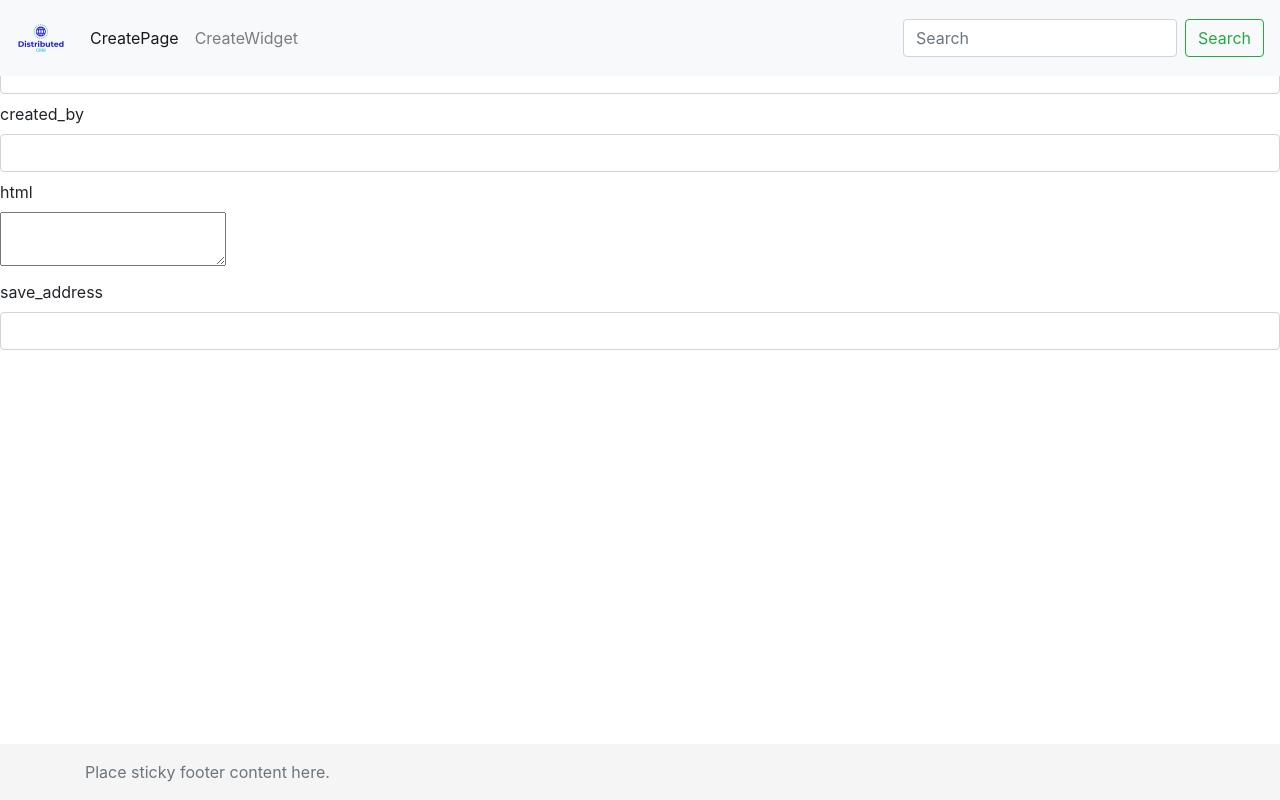
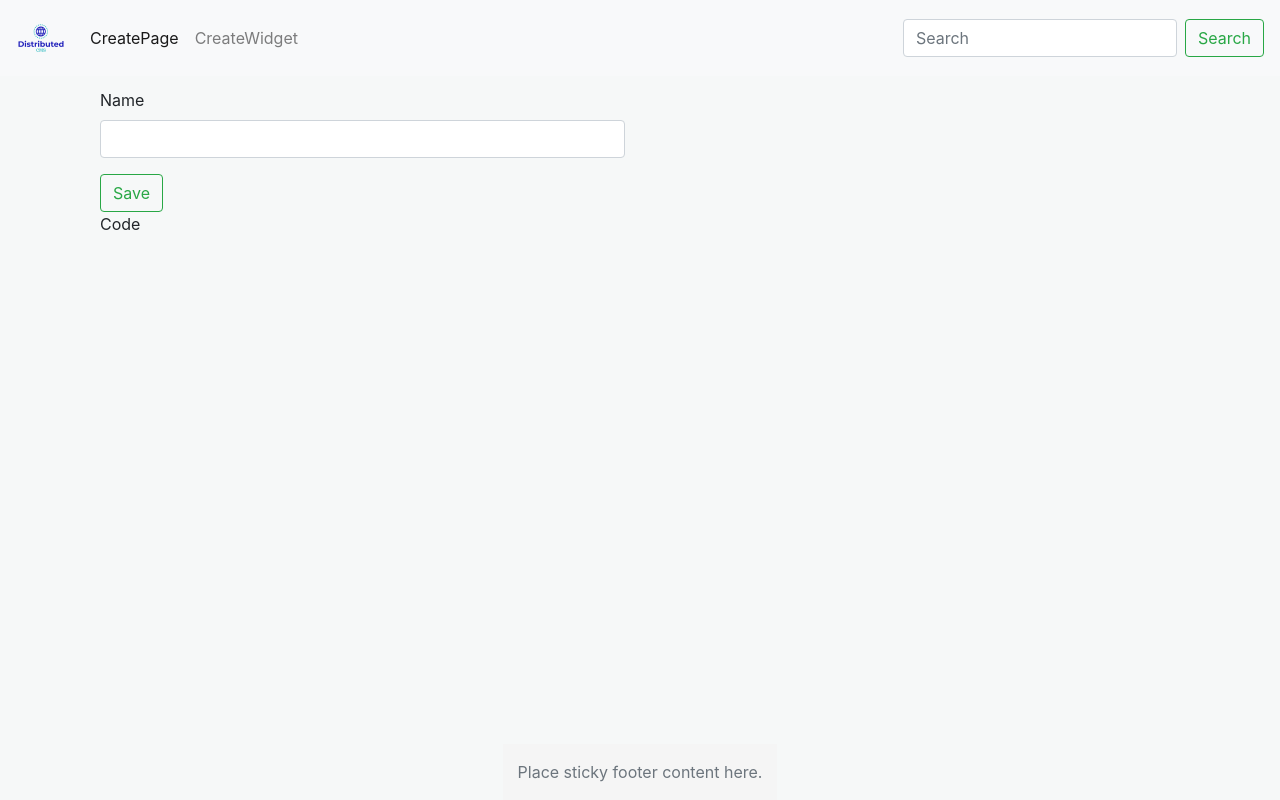
Before and after one commit to JDavid17/DistributedCMS, a Flask app: page /new_widget in a window 1280 px wide. Run offline with Flask 2, Linux system fonts and the light colour scheme; some libraries are stand-ins or nearby versions.

Commit message:
Added CodeFLask and npm

```diff
--- a/templates/_macro.html
+++ b/templates/_macro.html
@@ -1,4 +1,3 @@
 {% macro render_field(field) %}
-    <td>{{ field.label }}</td>
     <dd>{{ field(**kwargs)|safe }}</dd>
 {% endmacro %}
--- a/templates/base/base.html
+++ b/templates/base/base.html
@@ -11,7 +11,7 @@
     <link href="{{ url_for('static', filename='css/bootstrap.min.css') }}" rel="stylesheet">
 
     <!-- Custom styles for this template -->
-    <link href="sticky-footer-navbar.css" rel="stylesheet">
+    <link href="{{ url_for('static', filename='css/sticky-footer-navbar.css') }}" rel="stylesheet">
   </head>
 
   <body class="d-flex flex-column h-100">
@@ -42,8 +42,10 @@
       </nav>
     </header>s
 
-    {% block content %}
-    {% endblock %}
+    <div style="padding-top: 5%" class="container">
+        {% block content %}
+        {% endblock %}
+    </div>
 
     <footer class="footer mt-auto py-3">
       <div class="container">
@@ -54,7 +56,8 @@
     <!-- Bootstrap core JavaScript
     ================================================== -->
     <!-- Placed at the end of the document so the pages load faster -->
-    <script src="{{ url_for('static', filename='js/jquery-3.3.1.slinm.min.js') }}" ></script>
+    <script src="{{ url_for('static', filename='js/jquery-3.3.1.slim.min.js') }}" ></script>
     <script>window.jQuery || document.write('<script src="../../assets/js/vendor/jquery-slim.min.js"><\/script>')</script>
     <script src="{{ url_for('static', filename='js/bootstrap.bundle.js') }}"></script>
+    <script src="{{ url_for('static', filename='node_modules/codeflask/build/codeflask.min.js') }}"></script>
 </body></html>
--- a/templates/index.html
+++ b/templates/index.html
@@ -6,7 +6,7 @@
 
 {% block content %}
     <!-- Begin page content -->
-    <main role="main" class="flex-shrink-0" style="padding-top: 5%">
+    <main role="main" class="flex-shrink-0">
       <div class="container">
         <h1 class="mt-5">Distributed CMS Project</h1>
       </div>
--- a/templates/widget.html
+++ b/templates/widget.html
@@ -9,10 +9,62 @@
     {% from '_macro.html' import render_field %}
 
     <form>
-        {{ render_field(form.name, class='form-control') }}
-        {{ render_field(form.created_by, class='form-control' ) }}
-        {{ render_field(form.html, id='code' ) }}
-        {{ render_field(form.save_address, class='form-control') }}
+        <div class="col-md-6">
+            <div class="form-group">
+                <label for="Name">Name</label>
+                {{ render_field(form.name, class='form-control', id='Name') }}
+            </div>
+            <button type="button" class="btn btn-outline-success" onclick="getCode()">Save</button>
+        </div>
+        <div class="col-md-6">
+            <div class="form-group">
+                <label for="code">Code</label>
+                <div id="code"></div>
+            </div>
+        </div>
     </form>
 
+    <style>
+        body {
+          {#height: 100vh;#}
+          background: #F6F8F8;
+          {#display: flex;#}
+          justify-content: center;
+          align-items: center;
+        }
+
+        #code {
+          width: 400px;
+          height: 83%;
+          border-radius: 3px;
+          box-shadow: 0 2px 2px 0 rgba(0, 0, 0, 0.14), 0 1px 5px 0 rgba(0, 0, 0, 0.12), 0 3px 1px -2px rgba(0, 0, 0, 0.2);
+        }
+        #code .codeflask {
+          width: 400px;
+          height: 400px;
+          border-radius: 3px;
+        }
+        #code .codeflask::before, #code .codeflask .codeflask__lines {
+          background: #FFF;
+        }
+    </style>
+
+    <script>
+        window.onload = function(){
+            let codeArea = new CodeFlask('#code', {
+              language: 'js',
+              lineNumbers: true
+            });
+
+            {#codeArea.updateCode(code);#}
+
+            codeArea.onUpdate( e => console.log(e));
+
+            function get_code() {
+                return codeArea.getCode()
+            }
+        };
+    </script>
+
+
 {% endblock %}
```
Also changed, not shown: static/package.json (added, +14 -0 lines), static/package-lock.json (added).
